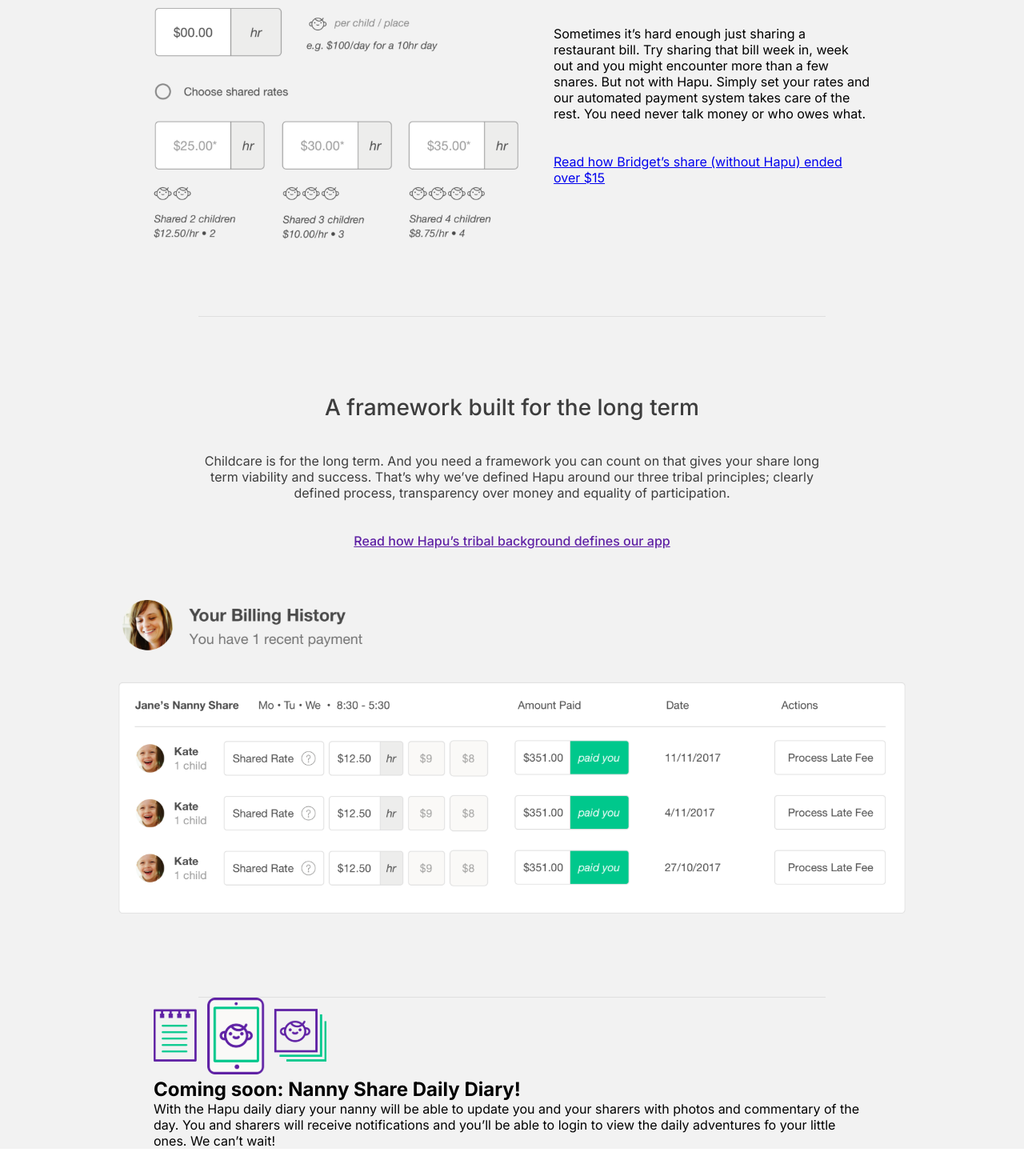
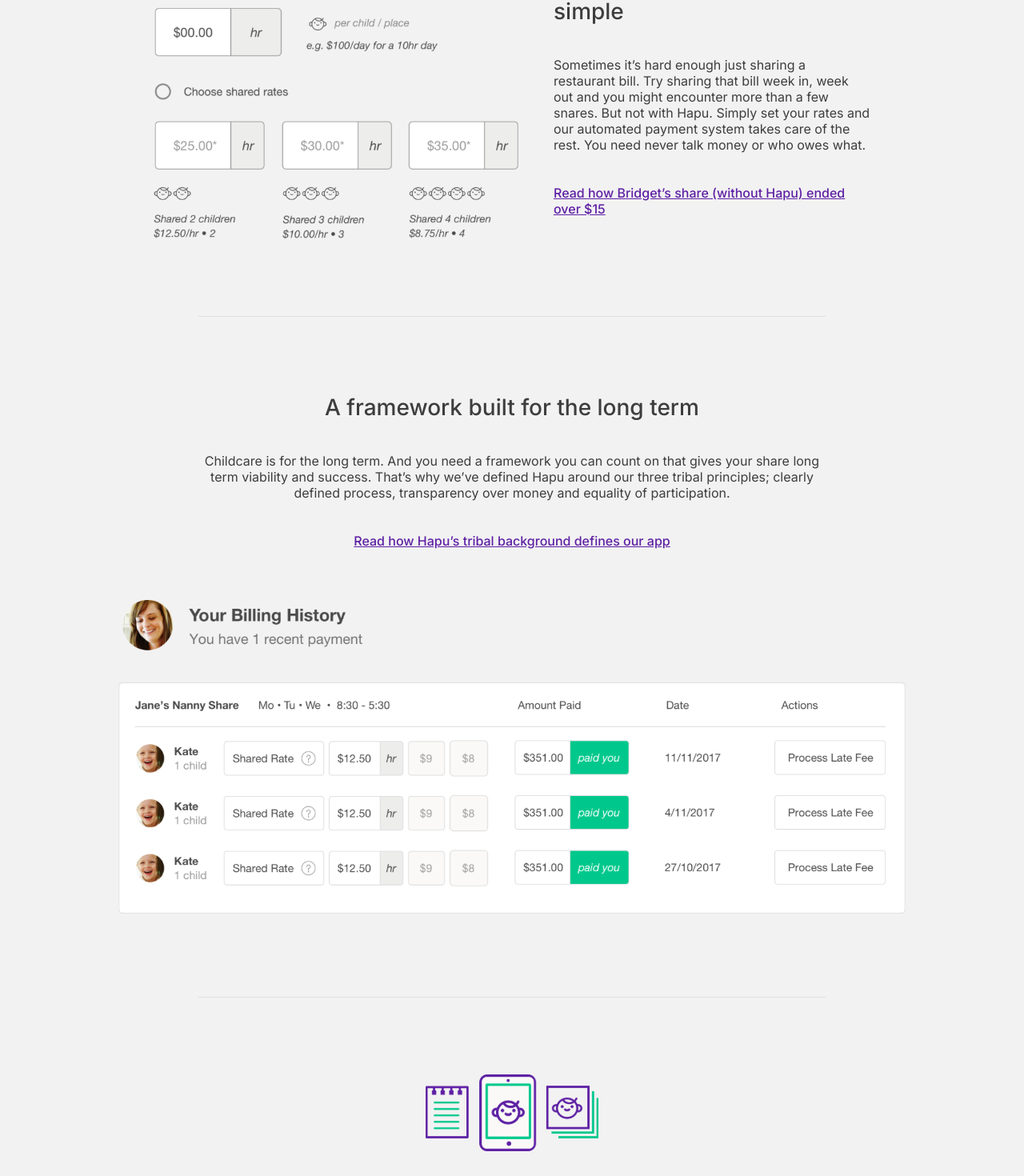
Before and after one commit to IagoMesquita/nanny-share-hapu, a React (Create React App) app: page / in a window 1280 px wide. Shown: the part 1865-3335 px from the top of the page at 80% size. Built offline with nearby package versions, Linux system fonts and the light colour scheme.

Commit message:
style: NannyDiarySection

```diff
--- /dev/null
+++ b/src/components/NannyDiarySection/NannyDiarySection.module.css
@@ -0,0 +1,26 @@
+.section_container {
+  text-align: center;
+  margin-top: 96px;
+  margin-bottom: 120px;
+  display: flex;
+  flex-direction: column;
+  align-items: center;
+}
+
+.section_container > img {
+  margin-bottom: 40px;
+}
+
+.section_container h2 {
+  margin-bottom: 40px;
+  font-weight: 500;
+  font-size: 28px;
+  color: #3d3d3d;
+}
+
+.section_container > p {
+  width: 784px;
+  font-weight: 400;
+  font-size: 16px;
+  color: #3d3d3d;
+}
--- a/src/components/NannyDiarySection/index.jsx
+++ b/src/components/NannyDiarySection/index.jsx
@@ -1,11 +1,9 @@
-// import styles from "./NannyDiarySection.mdule.css";
+import styles from './NannyDiarySection.module.css';
 import icon from "../../images/ImageSection5.svg";
-
-import React from "react";
 
 function NannyDiarySection() {
   return (
-    <section>
+    <section className={ styles.section_container}>
       <img src={icon} alt="desenho de uma agenda e celular" />
       <h2>Coming soon: Nanny Share Daily Diary!</h2>
       <p>
--- a/src/components/PaymentMethodsSection/PaymentMethodsSection.module.css
+++ b/src/components/PaymentMethodsSection/PaymentMethodsSection.module.css
@@ -16,9 +16,20 @@
 
 .text_container > h2 {
   margin-bottom: 40px;
+  font-weight: 500;
+  font-size: 28px;
+  color: #3d3d3d;
 }
 
 .text_container > p {
   margin-bottom: 40px;
+  font-weight: 400;
+  font-size: 16px;
+  color: #3d3d3d;
+}
 
+.text_container > a {
+  font-weight: 500;
+  font-size: 16px;
+  color: #5e20a4;
 }
```
Lines whose indentation alone changed are shown as unchanged.
